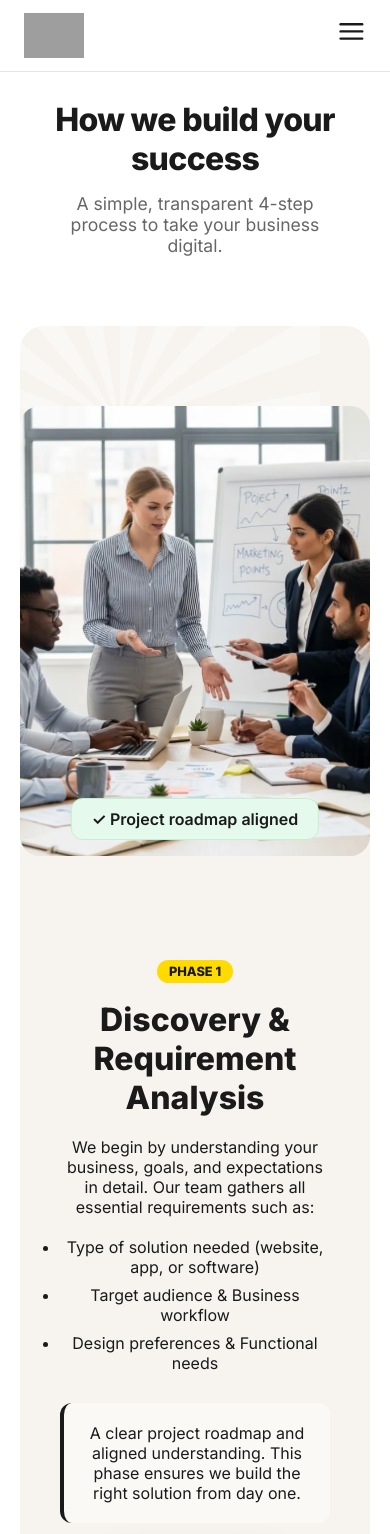
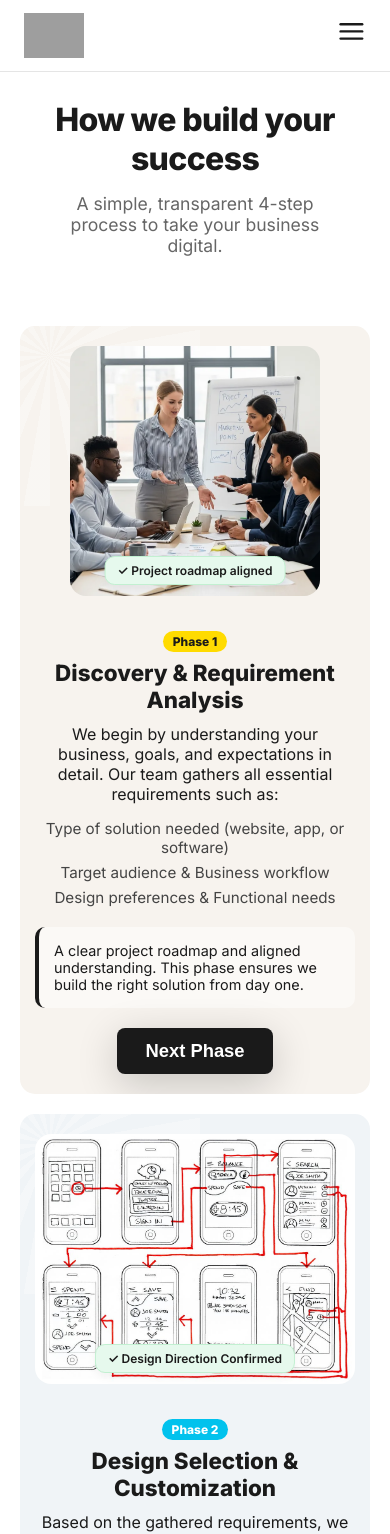
Before and after one commit to Krishna-ingle/Madhva, a React (Create React App) app: page /processdealpage in a window 390 px wide. Shown: the top 1534 px of the page. Built offline with nearby package versions, Linux system fonts and the light colour scheme; grey boxes are pictures that could not be loaded.

Commit message:
make update cardview responsive

```diff
--- a/src/assets/styles/DiscoveryCard.css
+++ b/src/assets/styles/DiscoveryCard.css
@@ -1,226 +1,198 @@
+/* --- UNIVERSAL CARD CONTAINER --- */
 .phase-card-container {
   position: relative;
-  background-color: #f7f3ee; /* Cream background from image */
-  border-radius: 24px;
-  padding: 80px 40px;
+  background-color: #f7f3ee;
+  border-radius: 20px;
+  padding: 30px 20px; /* Reduced from 80px to save scroll space */
   overflow: hidden;
   font-family: 'Inter', sans-serif;
-  max-width: 1200px;
-  margin: 30px auto;
-  margin-bottom: 60px;
+  max-width: 1100px;
+  margin: 20px auto;
+  scroll-margin-top: 80px; /* Ensures 'Next Step' scrolls to perfect position */
 }
 
-/* Background Sunburst Decor */
+/* Background Decor */
 .bg-sunburst {
   position: absolute;
-  top: -100px;
-  left: -100px;
-  width: 400px;
-  height: 400px;
+  top: -120px;
+  left: -120px;
+  width: 300px;
+  height: 300px;
   background: repeating-conic-gradient(from 0deg, #ffffff 0deg 10deg, transparent 10deg 20deg);
-  opacity: 0.4;
+  opacity: 0.3;
   z-index: 0;
 }
 
+/* FLEX CONTENT - The Key to Responsiveness */
 .phase-card-content {
   display: flex;
+  flex-direction: row; /* Horizontal on Desktop */
   align-items: center;
-  gap: 60px;
+  gap: 40px; /* Tighter gap */
   position: relative;
   z-index: 1;
 }
 
-/* Image Section Layout */
+/* --- IMAGE SECTION --- */
 .image-section {
   flex: 1;
-  position: relative;
   display: flex;
   justify-content: center;
-}
-
-.main-image-wrapper {
   position: relative;
 }
 
 .main-image {
-  width: 350px;
-  height: 450px;
+  width: 100%;
+  max-width: 320px; /* Smaller image to reduce scroll */
+  height: 300px; /* Shorter height to reduce scroll */
   object-fit: cover;
-  border-radius: 20px;
+  border-radius: 16px;
 }
 
 .status-note {
   position: absolute;
-  bottom: 20px;
+  bottom: 15px;
   left: 50%;
   transform: translateX(-50%);
   background: #e6f9ed;
-  padding: 10px 20px;
-  border-radius: 12px;
+  padding: 8px 16px;
+  border-radius: 10px;
   border: 1px solid #c2f0d1;
+  font-size: 0.85rem;
   font-weight: 600;
   white-space: nowrap;
+  box-shadow: 0 4px 10px rgba(0,0,0,0.05);
 }
 
 .floating-doc {
   position: absolute;
-  top: 40px;
-  right: -30px;
+  top: 20px;
+  right: -10px;
   background: white;
-  padding: 24px;
-  border-radius: 16px;
-  box-shadow: 0 10px 30px rgba(0,0,0,0.1);
-  width: 240px;
+  padding: 15px;
+  border-radius: 12px;
+  box-shadow: 0 10px 25px rgba(0,0,0,0.08);
+  width: 180px;
+  display: block; /* Visible on desktop */
 }
 
-/* Text Section Content */
+/* --- TEXT SECTION --- */
 .text-section {
-  flex: 1;
+  flex: 1.2;
 }
 
 .phase-tag {
   background: #ffdb00;
-  padding: 4px 12px;
+  padding: 3px 10px;
   border-radius: 20px;
   font-weight: 800;
-  font-size: 0.8rem;
-  text-transform: uppercase;
+  font-size: 0.75rem;
 }
 
 .phase-title {
-  font-size: 2.8rem;
+  font-size: 1.8rem; /* Reduced from 2.8rem to save space */
   font-weight: 800;
-  margin: 20px 0;
+  margin: 10px 0;
   color: #1a1a1a;
+  line-height: 1.2;
+}
+
+.requirement-list {
+  margin-top: 15px;
+  list-style: none;
+  padding: 0;
+}
+
+.requirement-list li {
+  margin-bottom: 6px;
+  font-size: 0.95rem;
+  color: #444;
 }
 
 .outcome-box {
-  margin-top: 30px;
-  padding: 20px;
+  margin-top: 20px;
+  padding: 15px;
   background: rgba(255, 255, 255, 0.5);
-  border-radius: 12px;
+  border-radius: 10px;
   border-left: 4px solid #1a1a1a;
+  font-size: 0.9rem;
 }
 
 .cta-button {
-  margin-top: 30px;
+  margin-top: 20px;
   background: #1a1a1a;
   color: white;
-  padding: 14px 32px;
+  padding: 12px 28px;
   border-radius: 8px;
   font-weight: 700;
   border: none;
   cursor: pointer;
+  transition: transform 0.2s;
 }
 
+.cta-button:hover { transform: scale(1.02); }
 
-/* Responsive adjustments */
+/* --- PHASE SPECIFIC COLORS --- */
+
+/* Design Phase */
+.design-phase { background-color: #f0f4f7; }
+.design-tag { background: #01c2ed !important; color: white; }
+
+/* Development Phase */
+.dev-phase { background-color: #edfce9; }
+.dev-tag { background: #50db41 !important; color: white; }
+
+/* Launch Phase */
+.launch-phase { background-color: #f7f4f0; }
+.launch-tag { background: #a87000 !important; color: white; }
+
+/* --- RESPONSIVE BREAKPOINTS --- */
+
 @media (max-width: 992px) {
-  .phase-card-content { flex-direction: column; text-align: center; }
-  .image-section { margin-bottom: 40px; }
-  .floating-doc { display: none; } /* Hide complex overlap on small screens */
-  .phase-title { font-size: 2rem; }
+  .phase-card-content {
+    flex-direction: column; /* Stacks image on top of text */
+    text-align: center;
+    gap: 30px;
   }
 
-
-
-/* designcardcss */
-
-/* Color overrides for Design Phase */
-.design-phase {
-  background-color: #f0f4f7; /* Soft Blue/Gray background */
+  .main-image {
+    max-width: 100%;
+    height: 250px;
   }
 
-.design-tag {
-  background: #01c2ed !important; /* Cyan Tag */
-  color: #ffffff;
+  .floating-doc {
+    display: none; /* Removes clutter on smaller screens */
   }
 
-.blue-note {
-  background: #e6f2f9 !important;
-  border-color: #c2e0f0 !important;
+  .phase-title {
+    font-size: 1.6rem;
   }
 
-.highlight.blue { background: #c2e0f0; }
-.highlight.purple { background: #e0c2f0; }
-.highlight.orange { background: #f0d4c2; }
-
-.design-doc {
-
+  .outcome-box {
+    text-align: left; /* Keeps text readable */
+  }
 }
 
-/* Ensure the layout remains perfectly aligned with Phase 1 */
-.requirement-list li {
-  margin-bottom: 8px;
-  position: relative;
-}
-.requirement-list {
-  margin-top: 20px;
+@media (max-width: 480px) {
+  .phase-card-container {
+    padding: 20px 15px;
+    border-radius: 15px;
   }
 
-.requirement-list li::before {
-  position: absolute;
-  left: 0;
-  color: #1a1a1a;
-  font-weight: bold;
+  .phase-title {
+    font-size: 1.4rem;
   }
 
-
-
-/* development card css */
-
-/* Color overrides for Development Phase */
-.dev-phase {
-  background-color: #edfce9; /* Very subtle Lavender/Gray background */
+  .status-note {
+    font-size: 0.75rem;
+    padding: 6px 12px;
+  }
 }
 
-.dev-tag {
-  background: #50db41 !important; /* Indigo Tag */
-  color: #ffffff;
-}
-
-.purple-note {
-  background: #f0f0ff !important;
-  border-color: #dadaff !important;
-}
-
-.highlight.purple { background: #e0e0ff; }
-.highlight.blue { background: #d0e7ff; }
-.highlight.green { background: #d0f5d0; }
-
-.dev-doc {
-}
-
-
-
-/* Development card view  design*/
-
-/* Color overrides for Launch Phase */
-.launch-phase {
-  background-color: #f7f4f0; /* Soft Mint/White background */
-}
-
-.launch-tag {
-  background: #a87000 !important; /* Evernote Green */
-  color: #fff;
-}
-
-.green-note {
-  background: #e6f9ed !important;
-  border-color: #c2f0d1 !important;
-}
-
-
-.launch-doc {
-}
-
-/* Add a subtle animation to the status note for the final phase */
-.green-note {
-  animation: pulse 2s infinite;
-}
-
+/* Animations */
 @keyframes pulse {
   0% { transform: translateX(-50%) scale(1); }
   50% { transform: translateX(-50%) scale(1.05); }
   100% { transform: translateX(-50%) scale(1); }
 }
+.green-note { animation: pulse 2s infinite; }
```
Lines whose indentation alone changed are shown as unchanged.
